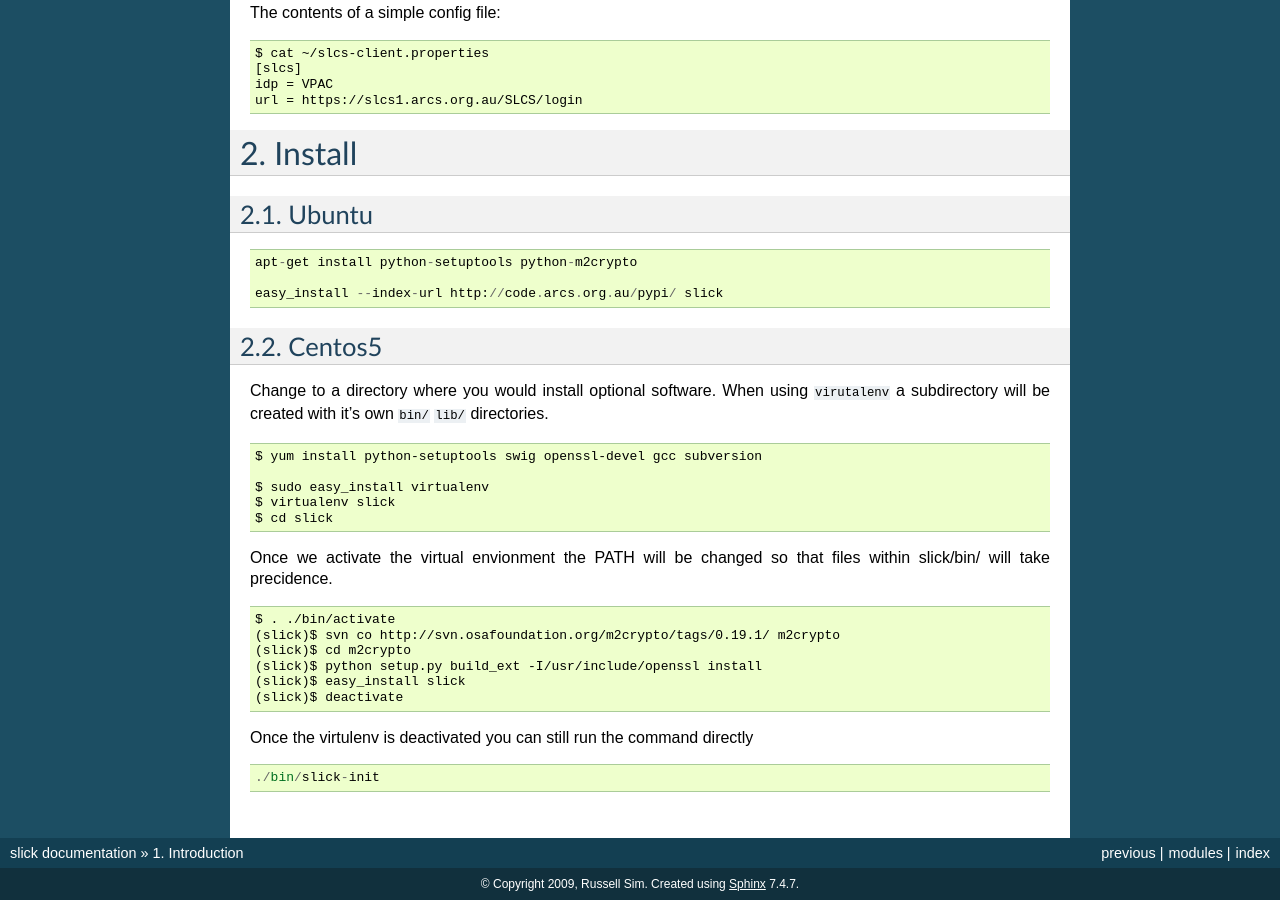
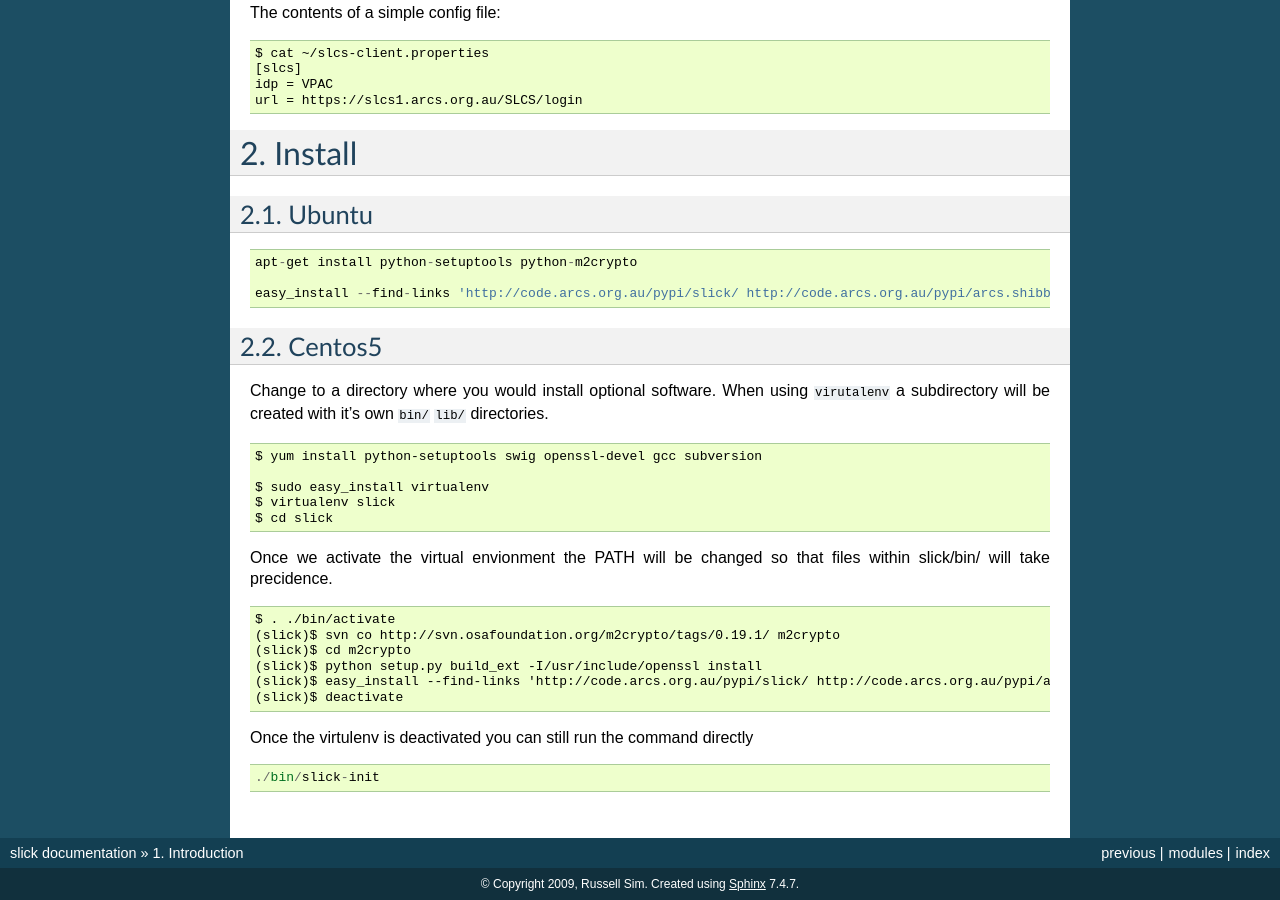
Before and after one commit to russell/slick, a Sphinx documentation site: the page built from docs/introduction.rst, in a window 1280 px wide and 900 px high, scrolled down 739 px. Built offline with Sphinx 7.4.7, drawn with Linux system fonts in a browser that asks for light colours; the version number could not be read and is left out.

Commit message:
changed install doc

```diff
--- a/docs/introduction.rst
+++ b/docs/introduction.rst
@@ -64,7 +64,7 @@ Ubuntu
 
   apt-get install python-setuptools python-m2crypto
 
-  easy_install --index-url http://code.arcs.org.au/pypi/ slick
+  easy_install --find-links 'http://code.arcs.org.au/pypi/slick/ http://code.arcs.org.au/pypi/arcs.shibboleth.client/ http://code.arcs.org.au/pypi/arcs.gsi/' slick
 
 Centos5
 -------
@@ -88,7 +88,7 @@ files within slick/bin/ will take precidence.
   (slick)$ svn co http://svn.osafoundation.org/m2crypto/tags/0.19.1/ m2crypto
   (slick)$ cd m2crypto
   (slick)$ python setup.py build_ext -I/usr/include/openssl install
-  (slick)$ easy_install slick
+  (slick)$ easy_install --find-links 'http://code.arcs.org.au/pypi/slick/ http://code.arcs.org.au/pypi/arcs.shibboleth.client/ http://code.arcs.org.au/pypi/arcs.gsi/' slick
   (slick)$ deactivate
 
 Once the virtulenv is deactivated you can still run the command directly
```
